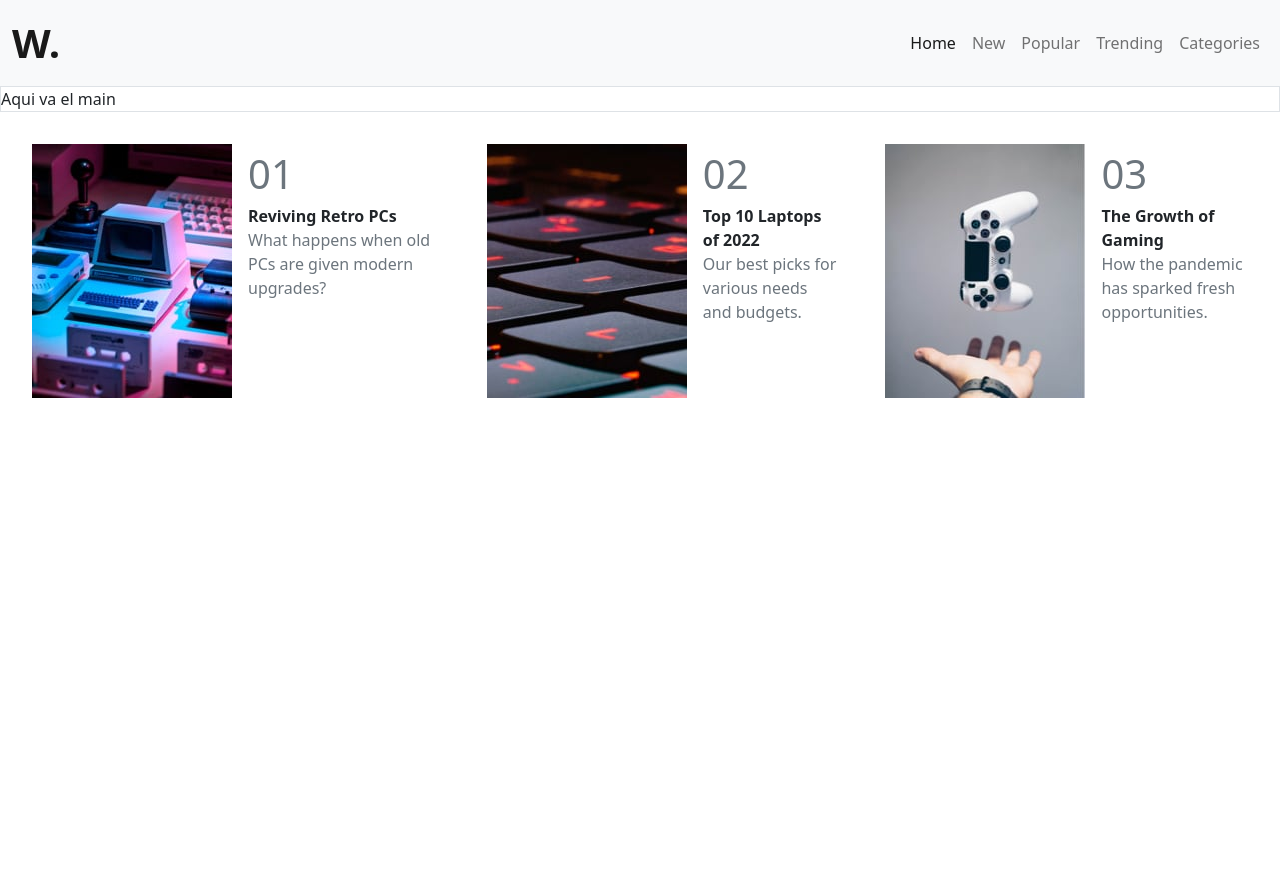
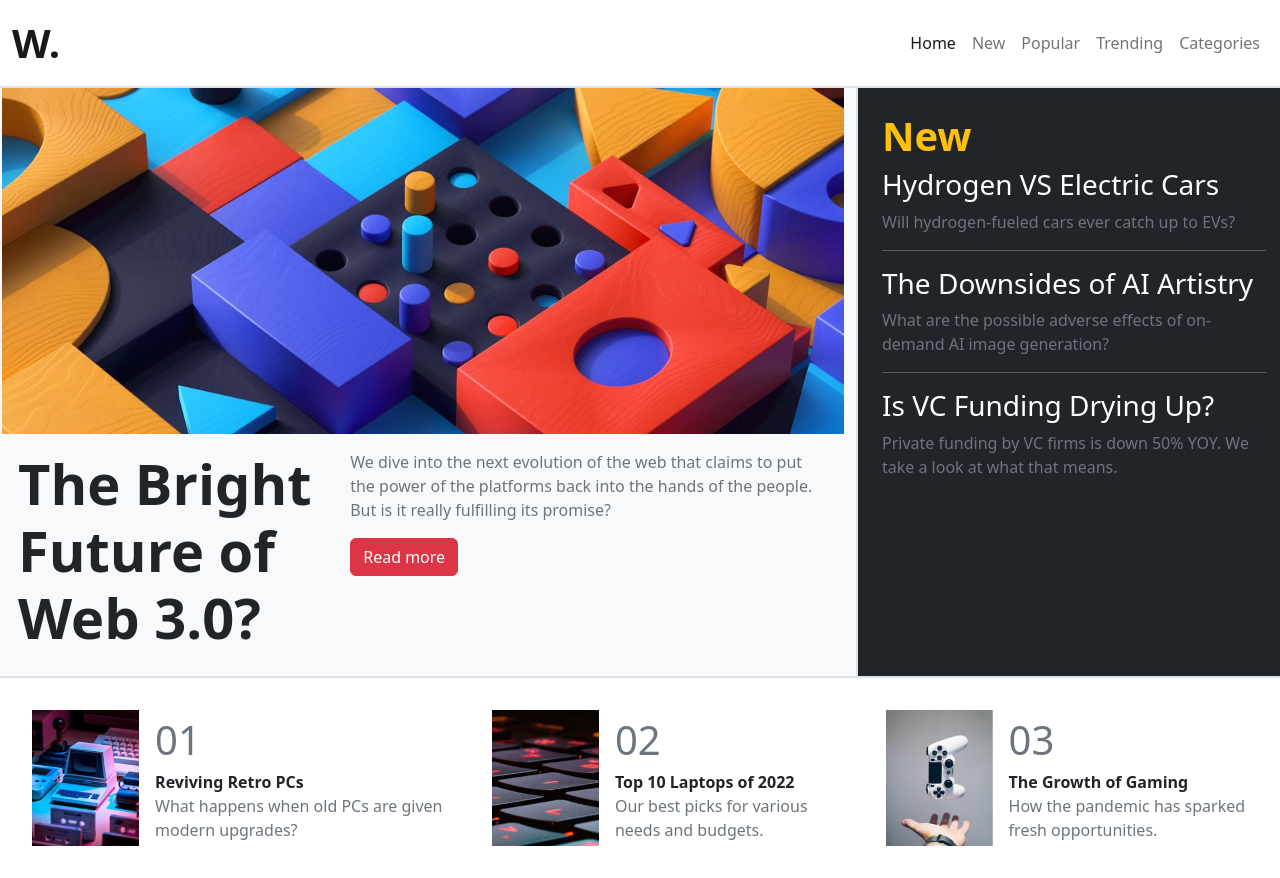
Before and after one commit to ROR2022/extra1-maquetado, a plain HTML site: page src/index.html in a window 1280 px wide. Before the commit the page ends 800 px from the top, so only its background shows below. Drawn offline with nearby package versions, Linux system fonts and the light colour scheme.

Commit message:
version casi terminada

```diff
--- a/src/index.html
+++ b/src/index.html
@@ -14,8 +14,8 @@
     />
   </head>
   <body>
-    <header>
-      <nav class="navbar navbar-expand-lg bg-light">
+    <header class="body__header bg-white">
+      <nav class="navbar navbar-expand-lg">
         <div class="container-fluid">
           <a class="navbar-brand fs-1 fw-bold" href="#">W.</a>
 
@@ -72,10 +72,43 @@
       </nav>
     </header>
 
-    <main class="border">Aqui va el main</main>
+    <main class=" row border bg-light">
+
+      <section class="col-sm-12 col-lg-8 primera border h-75">
+
+        <img class="d-none d-lg-block w-100 h-50" src="../img/image-web-3-desktop.jpg" alt="image-web-3-desktop">
+        <img class="d-lg-none w-100 h-50 p-3" src="../img/image-web-3-mobile.jpg" alt="image-web-3-mobile">
+
+        <div class="main__section--text p-3 d-lg-flex">
+
+          <h1 class="fw-bold display-4">The Bright Future of Web 3.0?</h1>
+
+          <div class="section__text--subtext">
+            <p class="text-secondary">We dive into the next evolution of the web that claims to put the power of the platforms back into the hands of the people.
+              But is it really fulfilling its promise?</p>
+            <button class="btn btn-danger">Read more</button>
+          </div>
+
+        </div>
+
+      </section>
+
+      <section class="col-sm-12 col-lg-4 segunda border bg-dark p-4">
+        <h2 class="text-warning fs-1 fw-bold">New</h2>
+        <h3 class="text-white">Hydrogen VS Electric Cars</h3>
+        <p class="text-secondary">Will hydrogen-fueled cars ever catch up to EVs?</p>
+        <hr class="text-white">
+        <h3 class="text-white">The Downsides of AI Artistry</h3>
+        <p class="text-secondary">What are the possible adverse effects of on-demand AI image generation?</p>
+        <hr class="text-white">
+        <h3 class="text-white">Is VC Funding Drying Up?</h3>
+        <p class="text-secondary">Private funding by VC firms is down 50% YOY. We take a look at what that means.</p>
+      </section>
+
+    </main>
 
     <footer
-      class=" d-flex flex-column flex-lg-row justify-content-lg-around"
+      class="body__footer d-flex flex-column flex-lg-row justify-content-lg-around bg-white"
     >
       <div class="tarjeta1 d-flex m-3">
         <img class="m-3" src="../img/image-retro-pcs.jpg" alt="IMAGEN" />
--- a/style/_desktop.scss
+++ b/style/_desktop.scss
@@ -2,4 +2,10 @@
 
 @media only screen and (min-width: 992px){
 
+
+
+  .body__footer{
+    height: 25vh;
+  }
+
 }
--- a/style/_mobile.scss
+++ b/style/_mobile.scss
@@ -2,4 +2,5 @@
 
 @media only screen and (max-width: 768px){
 
+
 }
```
Also changed, not shown: style/style.css, 1 other file.
